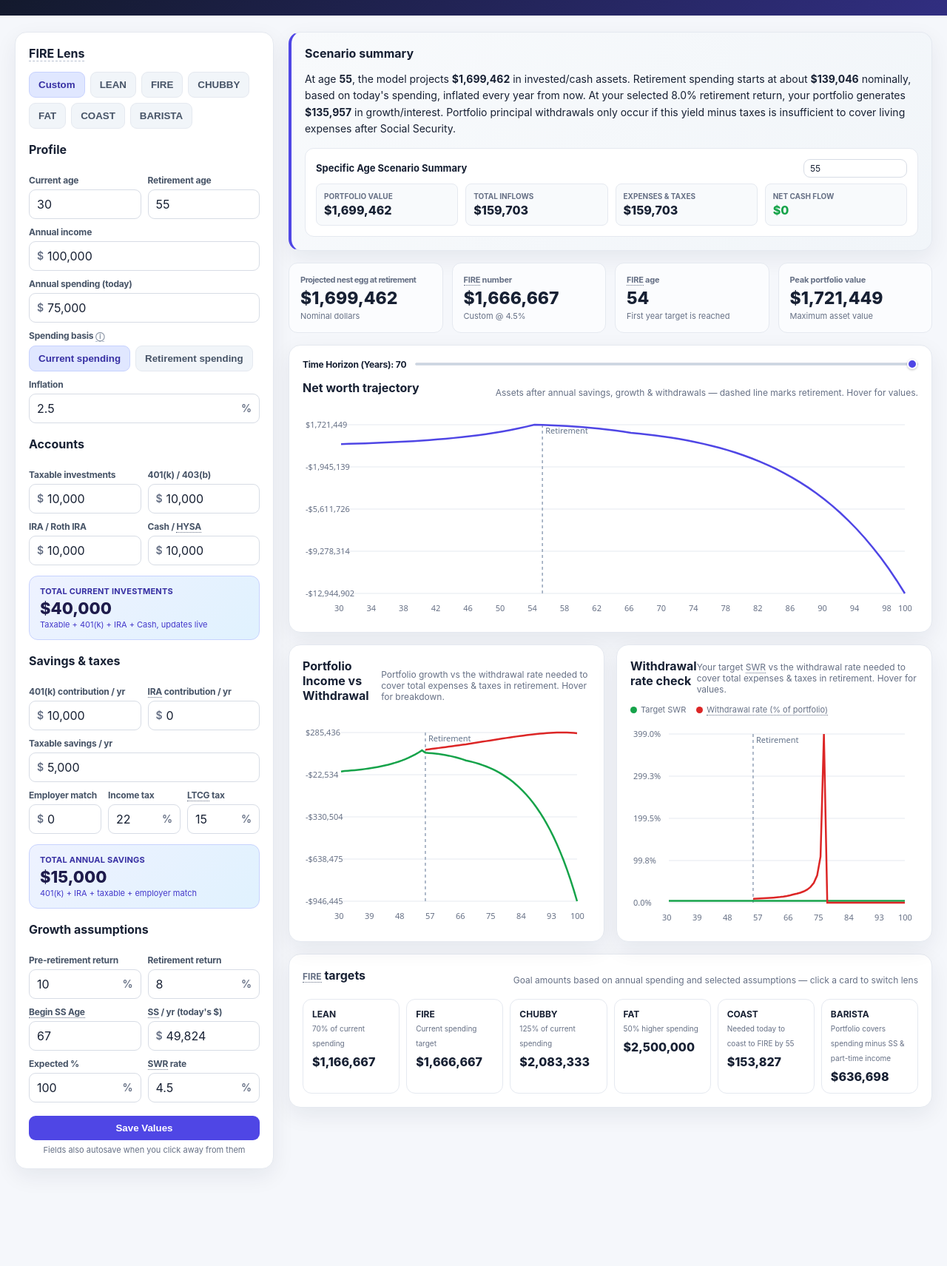
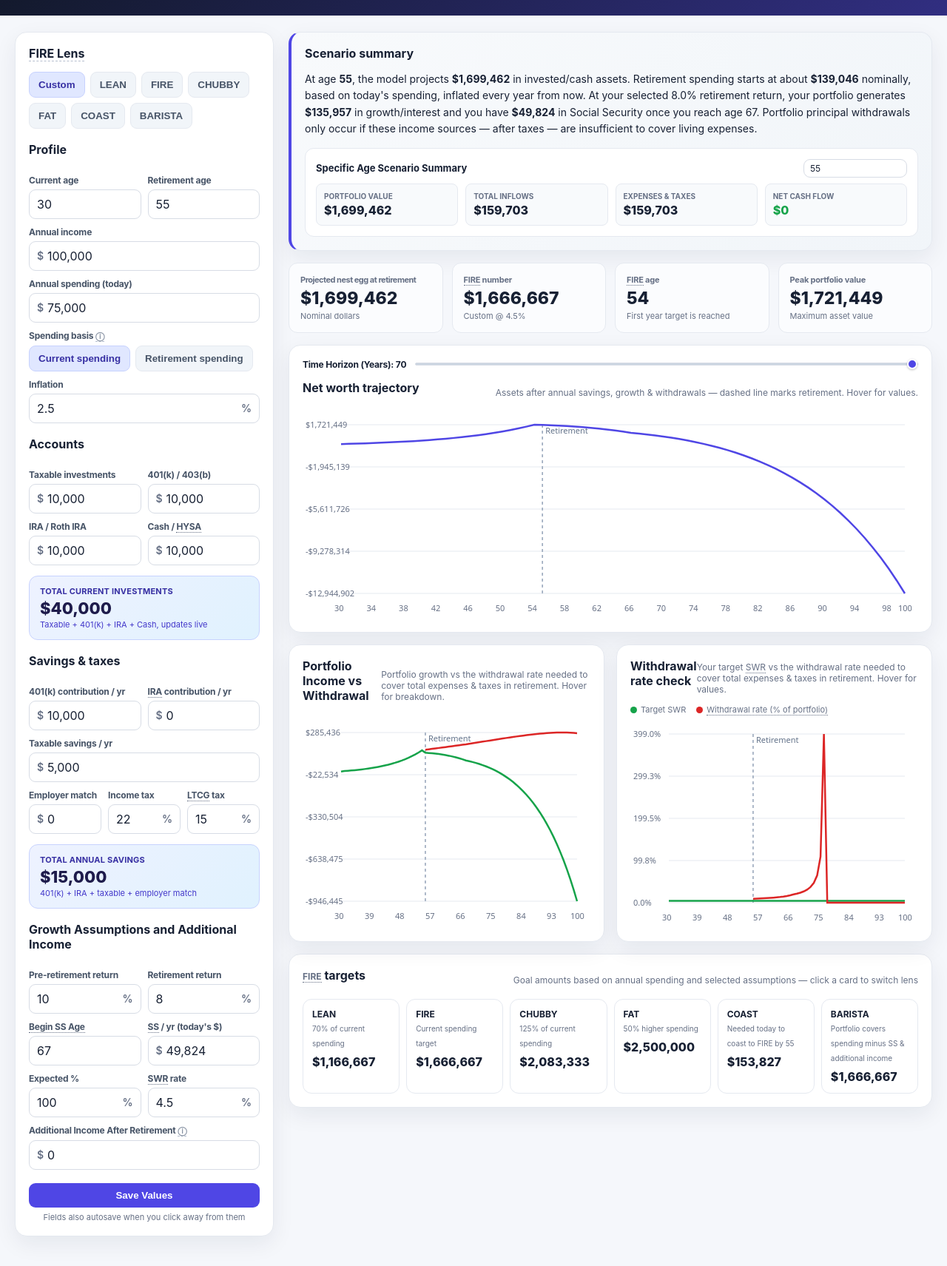
Before and after one commit to JB-Developer-1/Retirement-FIRE-Calculator.github.io, a plain HTML site: page index.html in a window 1280 px wide. Shown: the part 91-1802 px from the top of the page at 74% size. Before the commit the page ends 1733 px from the top, so only its background shows below. Drawn offline with Linux system fonts and the light colour scheme.

Commit message:
Added Additional Income box and adjusted Barista FIRE
Updated the Barista FIRE button tooltip and added handling for additional income in calculations.

```diff
--- a/index.html
+++ b/index.html
@@ -105,7 +105,7 @@ Modes are spending/goal lenses. Lean/Fat thresholds are modeled from your spendi
       <button class="pill" data-fire="chubby" data-tip="Chubby FIRE: a comfortable retirement above standard FIRE — modeled at about 125% of your current spending.">CHUBBY</button>
       <button class="pill" data-fire="fat" data-tip="Fat FIRE: a more comfortable, higher-spending retirement — modeled at about 150% of your current spending.">FAT</button>
       <button class="pill" data-fire="coast" data-tip="Coast FIRE: the amount you'd need saved right now so that growth alone — with no further contributions — reaches your full FIRE number by retirement age.">COAST</button>
-      <button class="pill" data-fire="barista" data-tip="Barista FIRE: part-time work covering part of your expenses, factoring in $25k/yr adjusted for inflation.">BARISTA</button>
+      <button class="pill" data-fire="barista" data-tip="Barista FIRE: part-time work covering part of your expenses, based on the amount you enter in Additional Income After Retirement.">BARISTA</button>
     </div>
   </div>
   <div class="section"><h2>Profile</h2>
@@ -145,7 +145,7 @@ Normal value: 0%, 15%, or 20% depending on taxable income brackets." style="bord
     </div>
     <div class="total-box"><div class="k">TOTAL ANNUAL SAVINGS</div><div class="v" id="totalSavings">$0</div><div class="s">401(k) + IRA + taxable + employer match</div></div>
   </div>
-  <div class="section"><h2>Growth assumptions</h2>
+  <div class="section"><h2>Growth Assumptions and Additional Income</h2>
     <div class="row">
       <div><label>Pre-retirement return</label><div class="field percent"><input id="growth" type="text" inputmode="decimal" value="10"><span class="affix">%</span></div></div>
       <div><label>Retirement return</label><div class="field percent"><input id="retGrowth" type="text" inputmode="decimal" value="8"><span class="affix">%</span></div></div>
@@ -168,6 +168,8 @@ Normal value: 0%, 15%, or 20% depending on taxable income brackets." style="bord
       <div><label style="white-space:nowrap"><span data-tip="SWR: Safe Withdrawal Rate.
 Normal value: 3.5% to 4.5% based on the Trinity Study for 30+ year horizons." style="border-bottom:1px dotted #667085;cursor:help">SWR</span> rate</label><div class="field percent"><input id="swr" type="text" inputmode="decimal" value="4.5"><span class="affix">%</span></div></div>
     </div>
+    <label style="margin-top:10px">Additional Income After Retirement <span data-tip="Income from jobs, pensions, military retirement, etc." style="display:inline-block;cursor:help;border-bottom:1px dashed #b6bfcf;font-weight:700;color:#8792a3">ⓘ</span></label>
+    <div class="field currency"><span class="affix">$</span><input id="addIncome" type="text" inputmode="decimal" value="0"></div>
   </div>
   <div class="section">
     <div id="validation" class="status bad validation"></div>
@@ -269,7 +271,7 @@ function formatWithCommas(input){
     input.setSelectionRange(pos,pos);
   }
 }
-const currencyIds=['income','spend','taxable','ret401','ira','cash','c401','cira','ctax','match','ss'];
+const currencyIds=['income','spend','taxable','ret401','ira','cash','c401','cira','ctax','match','ss','addIncome'];
 const percentIds=['inflation','tax','ltcg','growth','retGrowth','swr','ssExpect'];
 currencyIds.forEach(id=>{
   const el=$(id);
@@ -354,14 +356,14 @@ function vals(){
     taxable:g('taxable'),r401:g('ret401'),ira:g('ira'),cash:g('cash'),
     c401:g('c401'),cira:g('cira'),ctax:g('ctax'),match:g('match'),tax:g('tax')/100,ltcg:g('ltcg')/100,
     growth:g('growth')/100,retGrowth:g('retGrowth')/100,ss:g('ss'),ssExpect:g('ssExpect')/100,ssAge:gi('ssAge'),
-    endAge:DEFAULT_END_AGE,swr:g('swr')/100};
+    addIncome:g('addIncome'),endAge:DEFAULT_END_AGE,swr:g('swr')/100};
 }
 function targets(v){
   let s=v.spend, swr=v.swr||0.0001;
   let standard=s/swr;
   let yearsToRet=Math.max(0,v.retAge-v.age);
   let coast=standard/Math.pow(1+(v.growth||0),yearsToRet);
-  let baristaSpendingGap=Math.max(0, s - (25000 * Math.pow(1+v.infl, yearsToRet)) - (v.age + yearsToRet >= v.ssAge ? v.ss * Math.pow(1+v.infl, yearsToRet - (v.ssAge - v.age)) : 0));
+  let baristaSpendingGap=Math.max(0, s - (v.addIncome * Math.pow(1+v.infl, yearsToRet)) - (v.age + yearsToRet >= v.ssAge ? v.ss * Math.pow(1+v.infl, yearsToRet - (v.ssAge - v.age)) : 0));
   return {lean:s*.70/swr, standard, chubby:s*1.25/swr, fat:s*1.50/swr, coast, barista:baristaSpendingGap/swr};
 }
 function validate(v){
@@ -399,11 +401,11 @@ function calc(){
    if(fireMode==='lean') spending = rawSpend * 0.70;
    else if(fireMode==='chubby') spending = rawSpend * 1.25;
    else if(fireMode==='fat') spending = rawSpend * 1.50;
-   else if(fireMode==='barista') spending = Math.max(0, rawSpend - 25000 * Math.pow(1+v.infl, i));
 
    let income=retired?0:v.income;
    let ssNominal = age>=v.ssAge ? v.ss * Math.pow(1+v.infl, i - (v.ssAge - v.age)) * v.ssExpect : 0;
    let ss=age>=v.ssAge?ssNominal:0;
+   let addIncomeGross = retired ? v.addIncome * Math.pow(1+v.infl, i) : 0;
    let contributions=retired?0:v.c401+v.cira+v.ctax+v.match;
 
    let growthDollars = 0;
@@ -420,13 +422,15 @@ function calc(){
        estTaxes = income * v.tax;
      } else {
        growthDollars = startBal * rate;
-       estTaxes = growthDollars * v.ltcg;
-       let netPortfolioIncome = growthDollars - estTaxes;
-       let totalAvailableIncome = netPortfolioIncome + ss;
+       let addIncomeTax = addIncomeGross * v.tax;
+       let addIncomeNet = addIncomeGross - addIncomeTax;
+       estTaxes = growthDollars * v.ltcg + addIncomeTax;
+       let netPortfolioIncome = growthDollars - (growthDollars * v.ltcg);
+       let totalAvailableIncome = netPortfolioIncome + ss + addIncomeNet;
 
        if(totalAvailableIncome >= spending){
          withdrawal = 0;
-         bal = startBal + netPortfolioIncome - (spending - ss);
+         bal = startBal + netPortfolioIncome - (spending - ss - addIncomeNet);
        } else {
          let shortfall = spending - totalAvailableIncome;
          withdrawal = shortfall;
@@ -440,7 +444,7 @@ function calc(){
    portfolioIncome = growthDollars;
    let swrNow = startBal > 0 ? withdrawal / startBal : 0;
 
-   rows.push({age,bal,spending,income,ss,contributions,withdrawal,swrNow,growthDollars,portfolioIncome,estTaxes,startBal,retired});
+   rows.push({age,bal,spending,income,ss,addIncome:addIncomeGross,contributions,withdrawal,swrNow,growthDollars,portfolioIncome,estTaxes,startBal,retired});
    if(reached===null && bal>=goal) reached=age;
  }
  lastRows=rows; lastRetIndex=retIndex; lastSWR=v.swr;
@@ -456,9 +460,19 @@ function calc(){
  const retRetRate = v.retGrowth * 100;
  const firstYearBal = rows[retIndex].bal;
  const firstYearReturnDollars = firstYearBal * v.retGrowth;
+ const retYearAddIncome = rows[retIndex].addIncome;
+ const ssStartRow = rows.find(r=>r.age>=v.ssAge);
+ const ssAmountAtStart = ssStartRow ? ssStartRow.ss : 0;
+
+ const growthClause = `your portfolio generates <b>${money(firstYearReturnDollars)}</b> in growth/interest`;
+ const ssClause = `<b>${money(ssAmountAtStart)}</b> in Social Security once you reach age ${v.ssAge}`;
+ const secondPart = retYearAddIncome > 0
+   ? `you have <b>${money(retYearAddIncome)}</b> in additional income during retirement + ${ssClause}`
+   : `you have ${ssClause}`;
+ const growthSentence = `At your selected ${retRetRate.toFixed(1)}% retirement return, ${growthClause} and ${secondPart}.`;
 
  const st=$('summary');
- st.innerHTML=`At age <b>${v.retAge}</b>, the model projects <b>${money(firstYearBal)}</b> in invested/cash assets. Retirement spending starts at about <b>${money(rows[retIndex].spending)}</b> nominally, based on ${basisNote}. At your selected ${retRetRate.toFixed(1)}% retirement return, your portfolio generates <b>${money(firstYearReturnDollars)}</b> in growth/interest. Portfolio principal withdrawals only occur if this yield minus taxes is insufficient to cover living expenses after Social Security.`;
+ st.innerHTML=`At age <b>${v.retAge}</b>, the model projects <b>${money(firstYearBal)}</b> in invested/cash assets. Retirement spending starts at about <b>${money(rows[retIndex].spending)}</b> nominally, based on ${basisNote}. ${growthSentence} Portfolio principal withdrawals only occur if these income sources — after taxes — are insufficient to cover living expenses.`;
 
  setupAgeSummaryDropdown(rows);
  renderFire(t,v);
@@ -491,13 +505,14 @@ function updateAgeSummary(rows){
   const targetAge = +targetAgeInput.value || rows[0].age;
   const row = rows.find(r=>r.age===targetAge) || rows[0];
 
-  const totalInflows = row.income + row.ss + row.portfolioIncome + row.withdrawal;
+  const totalInflows = row.income + row.ss + row.addIncome + row.portfolioIncome + row.withdrawal;
   const totalExpensesAndTaxes = row.spending + row.estTaxes;
   const netCashFlow = totalInflows - totalExpensesAndTaxes;
 
   const inflowsTip = `Active Employment Income: ${money(row.income)}
 + Portfolio Growth/Interest: ${money(row.portfolioIncome)}
 + Social Security: ${money(row.ss)}
++ Additional Income (jobs/pension): ${money(row.addIncome)}
 + Principal Withdrawal: ${money(row.withdrawal)}
 Total = ${money(totalInflows)}`;
 
@@ -530,7 +545,7 @@ function renderFire(t,v){
    ['CHUBBY','chubby',t.chubby,'125% of current spending','Chubby FIRE: a comfortable retirement above standard FIRE — modeled at about 125% of your current spending.'],
    ['FAT','fat',t.fat,'50% higher spending','Fat FIRE: a more comfortable, higher-spending retirement — modeled at about 150% of your current spending.'],
    ['COAST','coast',t.coast,'Needed today to coast to FIRE by '+v.retAge,"Coast FIRE: the amount you'd need saved right now so that growth alone — with no further contributions — reaches your full FIRE number by retirement age."],
-   ['BARISTA','barista',t.barista,'Portfolio covers spending minus SS & part-time income','Barista FIRE: part-time work covering part of your expenses, factoring in $25k/yr adjusted for inflation.']
+   ['BARISTA','barista',t.barista,'Portfolio covers spending minus SS & additional income','Barista FIRE: part-time work covering part of your expenses, based on the amount you enter in Additional Income After Retirement.']
  ];
  $('firegrid').innerHTML=items.map(x=>`<div class="fire ${fireMode===x[1]?'active':''}" data-fire="${x[1]}" data-tip="${x[4]}"><strong>${x[0]}</strong><small>${x[3]}</small><div class="num">${x[2]?money(x[2]):'—'}</div></div>`).join('');
  document.querySelectorAll('#firegrid .fire').forEach(card=>card.onclick=()=>{
```
